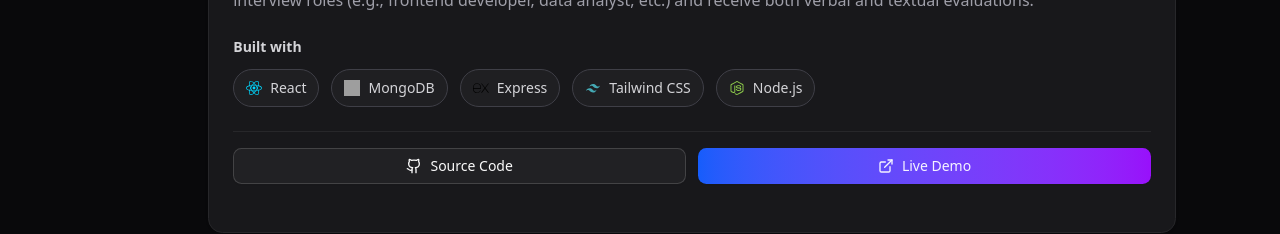
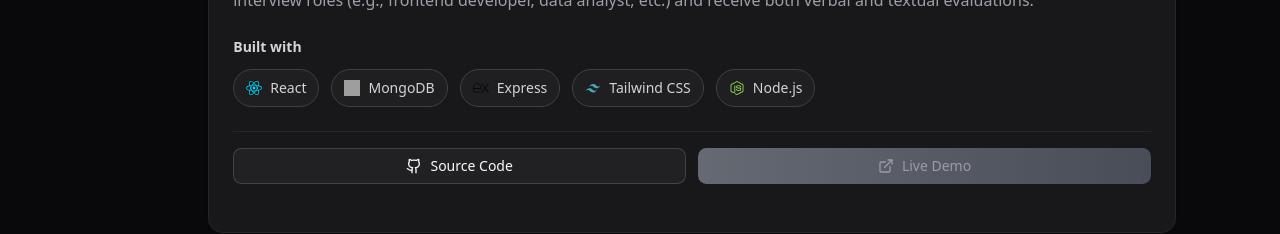
Before and after one commit to riyaz-shaik-16/portfolio, a React (Vite) app: page / in a window 1280 px wide. Shown: the part 1880-2114 px from the top of the page. Built offline with nearby package versions, Linux system fonts and the light colour scheme; grey boxes are pictures that could not be loaded.

Commit message:
fix: update download link in Hero component and improve cursor styles; remove demo link from Projects

```diff
--- a/src/components/Hero.jsx
+++ b/src/components/Hero.jsx
@@ -137,15 +137,15 @@
               <div
                 onClick={() =>
                   window.open(
-                    `https://drive.google.com/uc?export=download&id=11rF63OdxJMU6g1hWrVB4_mld5Wo8xsVX
+                    `https://drive.google.com/uc?export=download&id=1IjDnIIwZ-RFDwmTMnIrXV0zBM5oak1Lz
 `,
                     "_blank"
                   )
                 }
-                className="relative z-10 px-4 py-3 flex justify-center items-center gap-2 rounded-md text-white transition-all duration-200"
+                className="relative cursor-pointer z-10 px-4 py-3 flex justify-center items-center gap-2 rounded-md text-white transition-all duration-200"
               >
-                <Download className="w-6 h-6" />
-                <button className="text-lg font-medium">Download Resume</button>
+                <Download className="w-6 h-6 cursor-pointer" />
+                <button className="text-lg font-medium cursor-pointer">Download Resume</button>
               </div>
             </motion.a>
           </motion.div>
--- a/src/components/ProjectCard.jsx
+++ b/src/components/ProjectCard.jsx
@@ -160,7 +160,10 @@
       viewport={{ once: true, amount: 0.2 }}
       className="sticky top-20 w-full max-w-7xl overflow-x-hidden px-4 sm:px-6"
     >
-      <motion.div whileHover={{ y: -5 }} transition={{ duration: 0.3, ease: "easeInOut" }}>
+      <motion.div
+        whileHover={{ y: -5 }}
+        transition={{ duration: 0.3, ease: "easeInOut" }}
+      >
         <Card className="group relative overflow-hidden border border-zinc-200 dark:border-zinc-800 hover:shadow-2xl transition-all duration-300 hover:border-zinc-300 dark:hover:border-zinc-700">
           <motion.div
             className="absolute inset-0 bg-gradient-to-br from-transparent via-transparent to-blue-50/30 dark:to-blue-950/20"
@@ -210,7 +213,10 @@
                   )}
 
                   {status && (
-                    <motion.div whileHover={{ scale: 1.05 }} whileTap={{ scale: 0.95 }}>
+                    <motion.div
+                      whileHover={{ scale: 1.05 }}
+                      whileTap={{ scale: 0.95 }}
+                    >
                       <Badge
                         variant={
                           status === "completed"
@@ -239,7 +245,10 @@
                         key={i}
                         className="flex justify-center px-2 sm:px-0 w-full max-w-full"
                       >
-                        <motion.div className="relative w-full max-w-full sm:max-w-2xl" variants={imageVariants}>
+                        <motion.div
+                          className="relative w-full max-w-full sm:max-w-2xl"
+                          variants={imageVariants}
+                        >
                           {!imageLoaded[i] && (
                             <div className="absolute inset-0 bg-zinc-100 dark:bg-zinc-800 rounded-lg animate-pulse" />
                           )}
@@ -279,7 +288,10 @@
             )}
 
             <motion.div variants={contentVariants} className="space-y-3">
-              <motion.p variants={contentVariants} className="text-muted-foreground leading-relaxed">
+              <motion.p
+                variants={contentVariants}
+                className="text-muted-foreground leading-relaxed"
+              >
                 {description}
               </motion.p>
             </motion.div>
@@ -292,9 +304,14 @@
                 >
                   Built with
                 </motion.h4>
-                <motion.div variants={techStackVariants} className="flex flex-wrap gap-3">
+                <motion.div
+                  variants={techStackVariants}
+                  className="flex flex-wrap gap-3"
+                >
                   {tech.map((t) => {
-                    const found = skillsMap.find((s) => s.name.toLowerCase() === t.toLowerCase());
+                    const found = skillsMap.find(
+                      (s) => s.name.toLowerCase() === t.toLowerCase()
+                    );
                     return found ? (
                       <motion.div
                         key={t}
@@ -303,7 +320,11 @@
                         whileTap={{ scale: 0.9 }}
                         className="flex items-center gap-2 bg-zinc-50 dark:bg-zinc-800/50 hover:bg-zinc-100 dark:hover:bg-zinc-800 px-3 py-2 rounded-full text-sm font-medium text-zinc-700 dark:text-zinc-300 transition-colors duration-200 border border-zinc-200 dark:border-zinc-700 cursor-default"
                       >
-                        <img src={found.image} alt={found.name} className="w-4 h-4" />
+                        <img
+                          src={found.image}
+                          alt={found.name}
+                          className="w-4 h-4"
+                        />
                         <span>{found.name}</span>
                       </motion.div>
                     ) : null;
@@ -317,7 +338,12 @@
               className="flex gap-3 pt-4 border-t border-zinc-100 dark:border-zinc-800 flex-col md:flex-row"
             >
               {github && (
-                <motion.div variants={buttonVariants} whileHover="hover" whileTap="tap" className="flex-1">
+                <motion.div
+                  variants={buttonVariants}
+                  whileHover="hover"
+                  whileTap="tap"
+                  className="flex-1"
+                >
                   <Button
                     asChild
                     variant="outline"
@@ -329,7 +355,10 @@
                       rel="noopener noreferrer"
                       className="flex items-center justify-center gap-2"
                     >
-                      <motion.div whileHover={{ rotate: 360 }} transition={{ duration: 0.5 }}>
+                      <motion.div
+                        whileHover={{ rotate: 360 }}
+                        transition={{ duration: 0.5 }}
+                      >
                         <Github className="w-4 h-4" />
                       </motion.div>
                       Source Code
@@ -337,7 +366,7 @@
                   </Button>
                 </motion.div>
               )}
-              {demo && (
+              {/* {demo && (
                 <motion.div variants={buttonVariants} whileHover="hover" whileTap="tap" className="flex-1">
                   <Button
                     asChild
@@ -356,6 +385,30 @@
                     </a>
                   </Button>
                 </motion.div>
+              )} */}
+              {demo && (
+                <motion.div variants={buttonVariants} className="flex-1 cursor-not-allowed">
+                  <Button
+                    asChild
+                    className="w-full
+                 bg-gradient-to-r from-gray-400 to-gray-500
+                 opacity-60
+                 cursor-not-allowed
+                 hover:from-gray-400 hover:to-gray-500"
+                  >
+                    <a
+                      href={demo}
+                      target="_blank"
+                      rel="noopener noreferrer"
+                      className="flex items-center justify-center gap-2 pointer-events-none"
+                    >
+                      <motion.div whileHover={{}} transition={{ duration: 0 }}>
+                        <ExternalLink className="w-4 h-4" />
+                      </motion.div>
+                      Live Demo
+                    </a>
+                  </Button>
+                </motion.div>
               )}
             </motion.div>
           </CardContent>
--- a/src/components/Projects.jsx
+++ b/src/components/Projects.jsx
@@ -63,7 +63,7 @@
     ],
     tech: ["react", "Tailwind CSS", "javascript"],
     github: "https://github.com/riyaz-shaik-16/portfolio",
-    demo: "https://riyazshaik.vercel.app/",
+    demo: "",
   },
 ];
 
```
